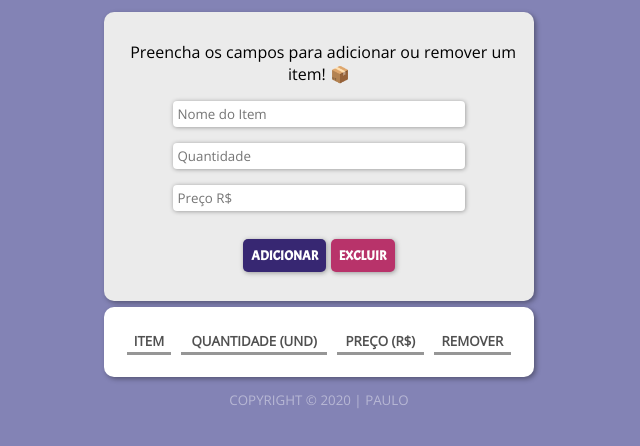
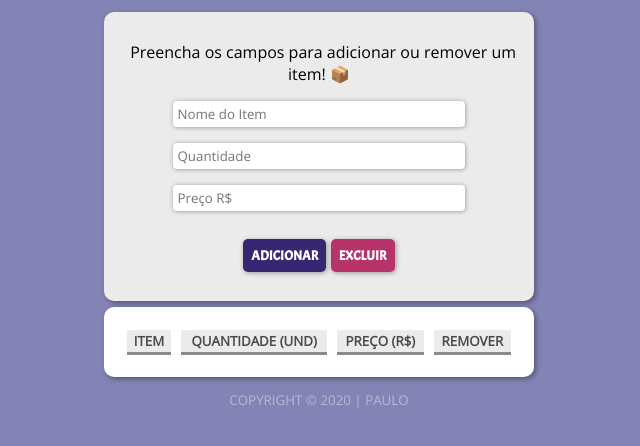
Before and after one commit to alpdias/stock-control, a plain HTML site: page src/index.html in a window 1280 px wide. Shown: the part 94-540 px from the top of the page, without its empty margins (321-961 px from the left). Drawn offline with nearby package versions, Linux system fonts and the light colour scheme.

Commit message:
Update view.css

```diff
--- a/src/css/view.css
+++ b/src/css/view.css
@@ -77,6 +77,7 @@ section#output {
 }
 
 th {
+    background-color: #EBEBEB;
     font-size: 10pt;
     color: rgba(0, 0, 0, 0.685);
     border-bottom: solid rgba(0, 0, 0, 0.411);
```
